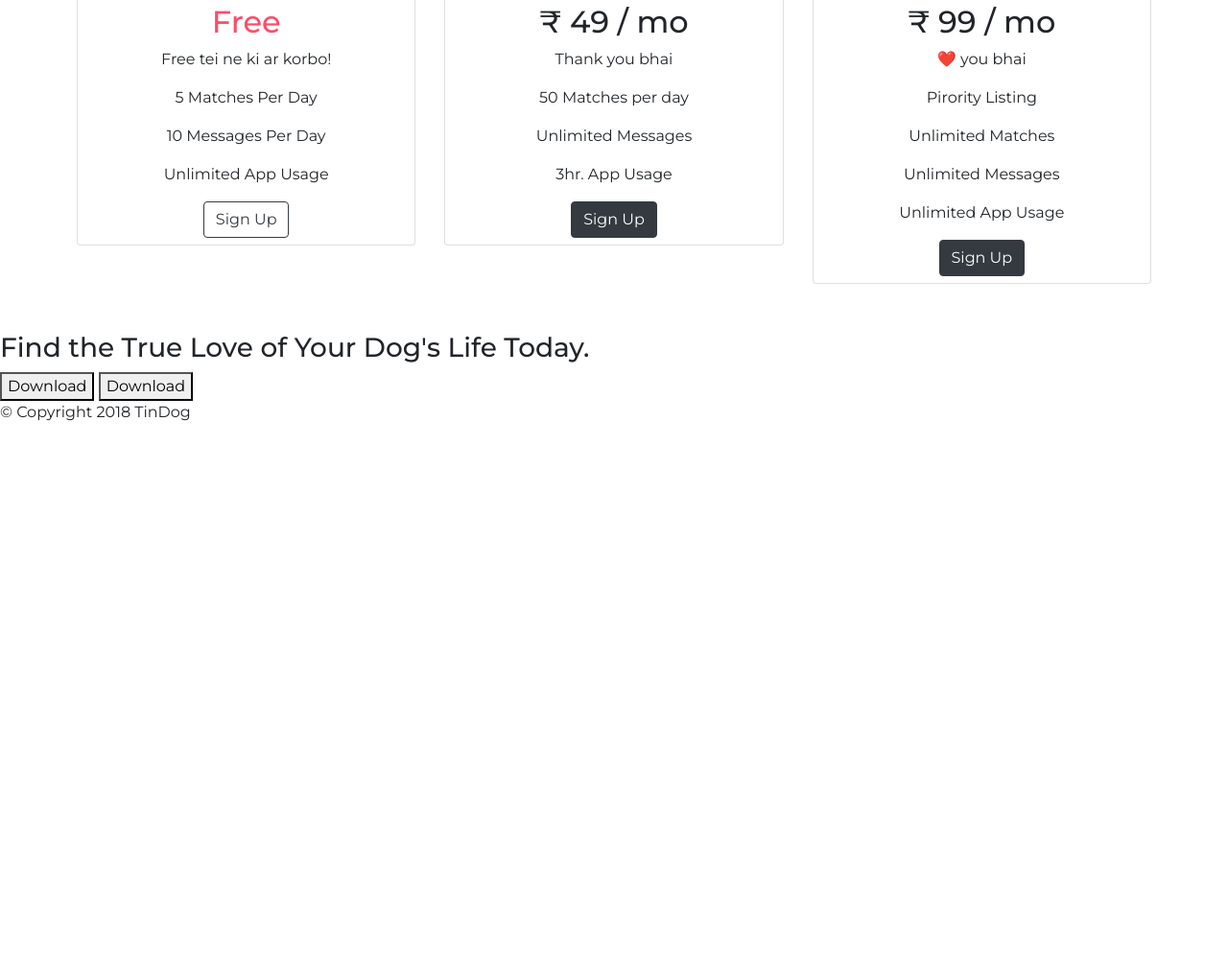
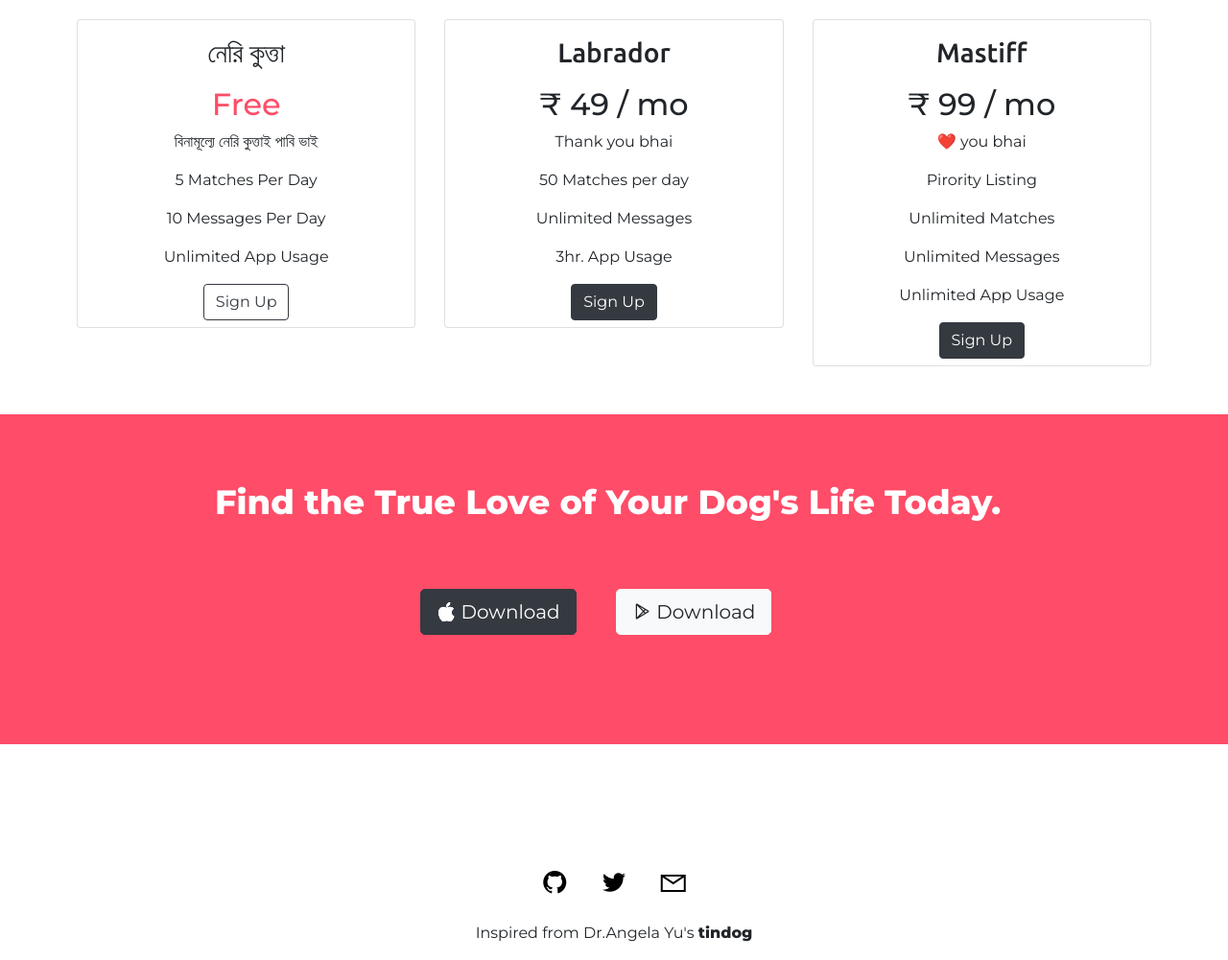
Before and after one commit to thatsuman/tindog, a website built with Parcel: page src/index.html in a window 1280 px wide. Shown: the part 2094-3095 px from the top of the page at 96% size. Before the commit the page ends 2552 px from the top, so only its background shows below. Built offline with nearby package versions, Linux system fonts and the light colour scheme; files whose address does not match are found by name.

Commit message:
add finishing touches

```diff
--- a/src/css/styles.css
+++ b/src/css/styles.css
@@ -33,7 +33,7 @@ body {
 }
 
 /* Home Section */
-#title {
+#title, #cta {
   background-color: var(--main-color);
   color: #fff;
 }
@@ -130,6 +130,13 @@ body {
     margin: 55px 25px;
 }
 
+#press h2 {
+    padding-top: 25px;
+    font-size: 1.5rem;
+    font-weight:600;
+    color: var(--grey-color);
+}
+
 /* Pricing section */
 
 #pricing {
@@ -161,9 +168,39 @@ body {
     font-weight: 500;
 }
 
+/* Call to Action */
+
+.cta-elements {
+    font-size: 2.2rem;
+    font-weight: 900;
+    line-height: 1.6;
+    margin: auto;
+    padding: 4rem 0 0 0;
+    width: 65%;
+}
+.cta-download{
+    margin: 0 1.5% 10%;
+    padding-bottom: 4%;
+    text-align: center;
+}
+
+/* Footer */
+#footer {
+    text-align: center;
+    background-color: #fff;
+}
+
+.social-icons {
+    margin: 0 1% 2%;
+}
+
+#footer a {
+    color: #000;
+}
 /* Responsive */
 
 @media (max-width: 1100px) {
+    /* Title */
     #title {
         text-align: center;
     }
@@ -172,7 +209,7 @@ body {
         padding-top: 15%;
         margin: 0 1% 0 0 !important;
     }
-
+    /* Testimonials */
     #testimonials h2 {
         font-size: 26px;
     }
@@ -180,7 +217,6 @@ body {
     .testimonial-image {
         width: 70px;
     }
-
     .test-flex {
         display: flex;
         align-items: center;
@@ -189,11 +225,24 @@ body {
 }
 
 @media (min-width: 350px) and (max-width: 585px) {
+    /* Press */
     .press-logo {
         display: inline-block;
         width: 60%;
         padding: 2px;
         margin: 15px 8px ;
+    }
+
+    #pricing {
+        padding: 0 20px 50px;
+    }
+
+    .pricing-title h2 {
+        font-size: 27px;
+    }
+
+    .pricing-title p {
+        font-size: 16px;
     }
 }
 
--- a/src/index.html
+++ b/src/index.html
@@ -24,6 +24,9 @@
 
   <!-- Stylesheets -->
   <link rel="stylesheet" href="./css/styles.css" />
+
+  <!-- Favicon -->
+  <link rel="icon" type="image/png" href="./images/tindog-logo.png">
 
   <title>TinDog - Tinder for dogs</title>
 </head>
@@ -114,7 +117,7 @@
             the hottest Corgi on TinDog UwU
           </h2>
           <div class="test-flex">
-            <img class="testimonial-image" src="././images/Asim_Bera.webp" alt="asim-profile" />
+            <img class="testimonial-image" src="./images/Asim.webp" alt="asim-profile" />
             <em class="testimonial-name">Asim, Hooghly</em>
           </div>
         </div>
@@ -154,6 +157,9 @@
   <!-- Press -->
 
   <section id="press">
+    <P>
+    <h2>Our Global Partners</h2>
+    </P>
     <!-- <img class="press-logo" src="./images/newworktimes.webp" width="150" height="180" alt="tc-logo"/> -->
     <!-- <img class="press-logo" src="./images/tnw.webp" width="100" height="80" alt="tnw-logo"/> -->
     <!-- <img class="press-logo" src="./images/bizinsider.webp" alt="biz-insider-logo" /> -->
@@ -178,9 +184,9 @@
       <div class="col-lg-4 col-md-6">
         <div class="card">
           <div class="card-body card-column">
-            <h3 class="pricing-card-title">Chihuahua</h3>
+            <h3 class="pricing-card-title">নেরি কুত্তা</h3>
             <h2><span style="color: #ff4c68">Free</span></h2>
-            <p>Free tei ne ki ar korbo!</p>
+            <p>বিনামূল্যে নেরি কুত্তাই পাবি ভাই</p>
             <p>5 Matches Per Day</p>
             <p>10 Messages Per Day</p>
             <p>Unlimited App Usage</p>
@@ -223,16 +229,25 @@
   <!-- Call to Action -->
 
   <section id="cta">
-    <h3>Find the True Love of Your Dog's Life Today.</h3>
-    <button type="button">Download</button>
-    <button type="button">Download</button>
+    <h3 class="cta-elements">Find the True Love of Your Dog's Life Today.</h3>
+    <div class="cta-download">
+      <button type="button" class="download-button btn btn-lg btn-dark"><span class="bi bi-apple"></span>
+        Download</button>
+      <button type="button" class="download-button btn btn-lg btn-light"><span class="lab la-google-play"></span>
+        Download</button>
+    </div>
+
   </section>
 
   <!-- Footer -->
 
   <footer id="footer">
-    <p>© Copyright 2018 TinDog</p>
-  </footer>
+    <a href="https://github.com/thatsuman" target="_blank"><i class="social-icons lab la-2x la-github"></i></a>
+    <a href="https://twitter.com/thatsumann" target="_blank"><i class="social-icons lab la-2x la-twitter"></i></a>
+    <a href="mailto:suman.multiverse@gmail.com" target="_blank"><i class="social-icons las la-2x la-envelope"></i></a>
+    <br>
+    <p>Inspired from Dr.Angela Yu's <b>tindog</b></p>
+</footer>
 
   <!-- Scripts -->
   <script src="https://code.jquery.com/jquery-3.5.1.slim.min.js"
```
